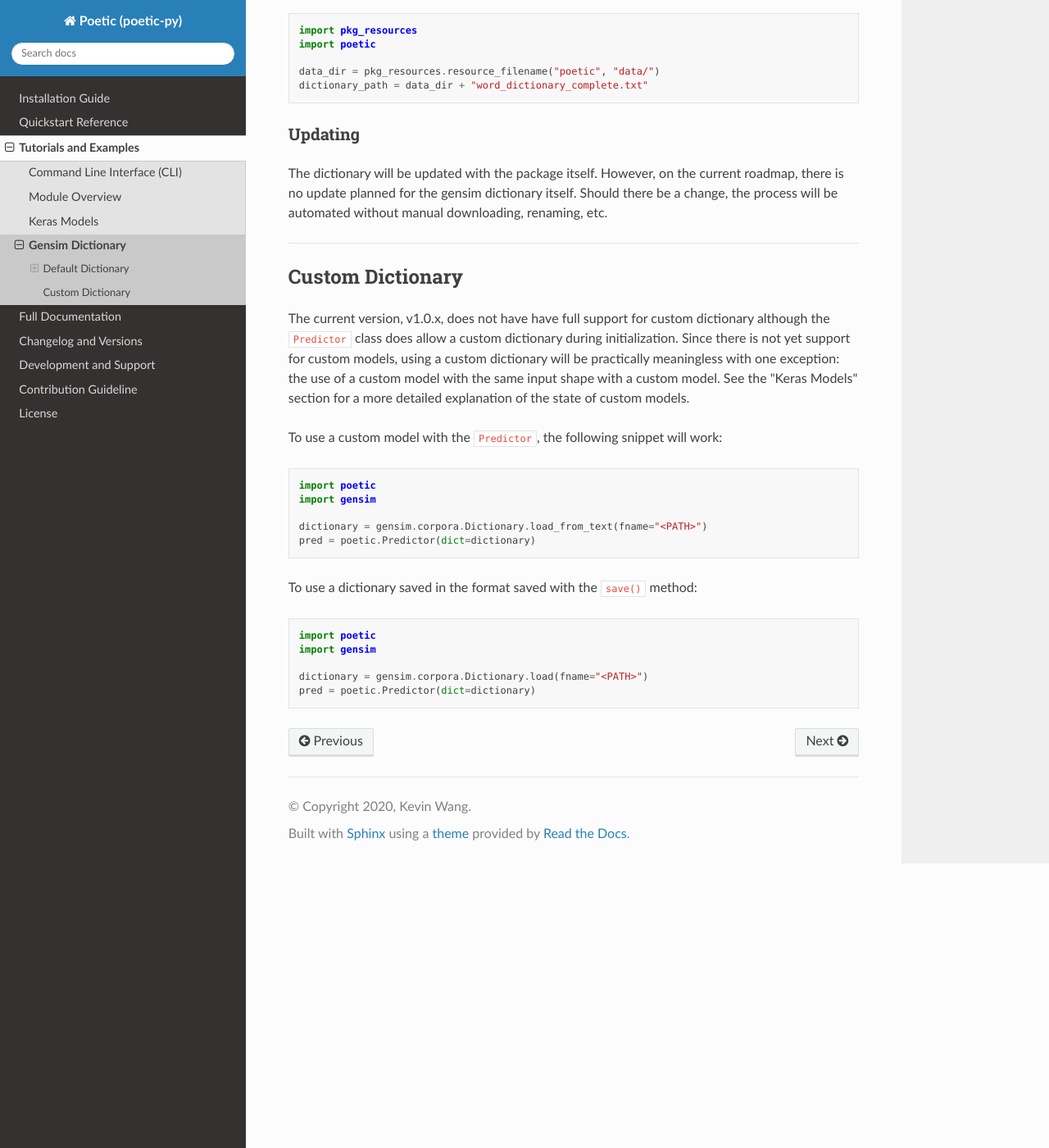
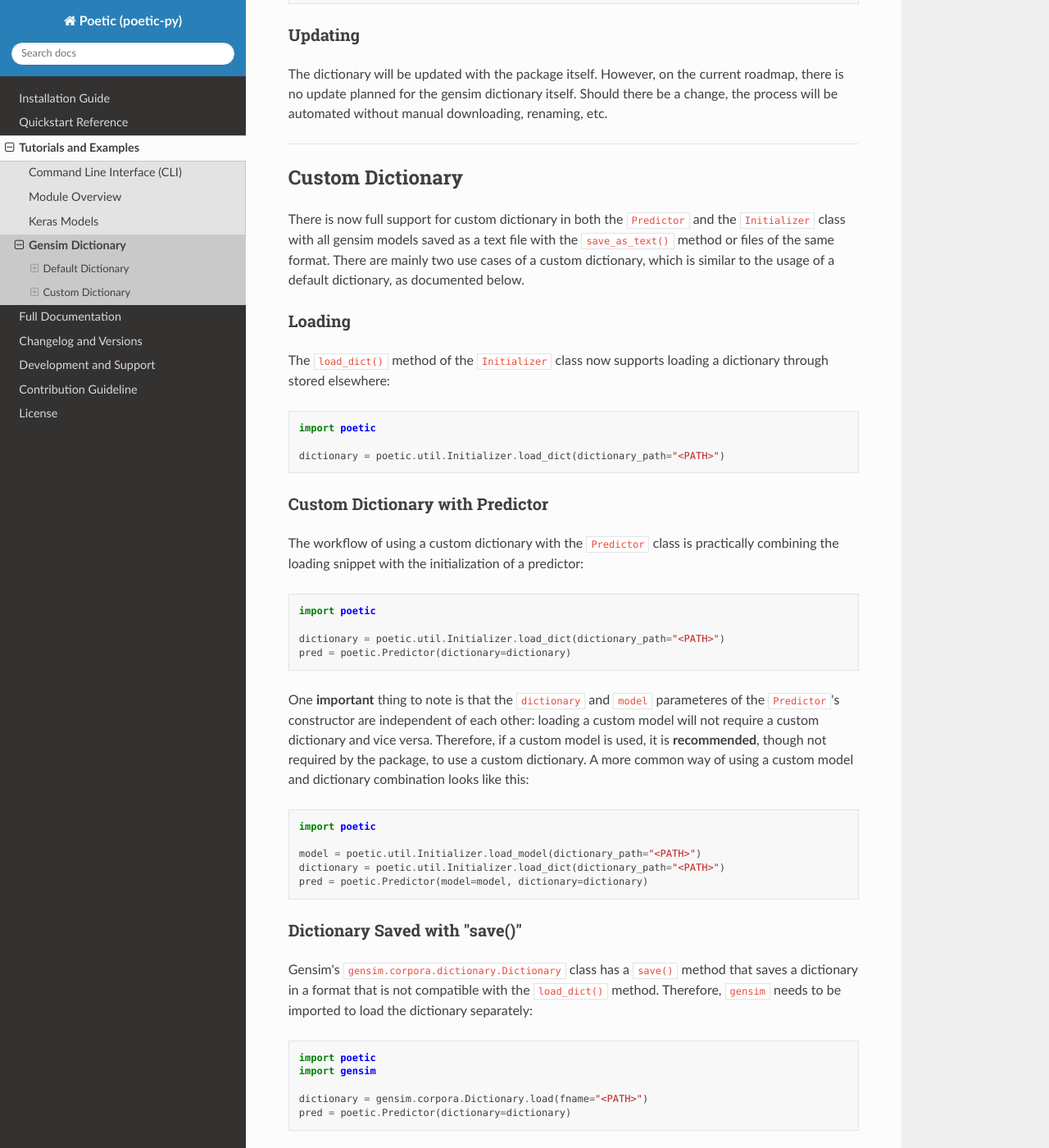
Before and after one commit to kevin931/poetic, a Sphinx documentation site: the page built from docs/source/usage/dictionary.rst, in a window 1280 px wide and 1400 px high, scrolled down 1825 px. Shown: the whole window at 82% size. Built offline with Sphinx 7.4.7 and the Read the Docs theme 2.0.0, drawn with Linux system fonts in a browser that asks for light colours; some of the changed text lies outside the part shown.

Commit message:
Updated custom dictionary doc
This goes with the latest development on the dev branch.

```diff
--- a/docs/source/usage/dictionary.rst
+++ b/docs/source/usage/dictionary.rst
@@ -53,19 +53,14 @@
 Loading
 --------
 
-The ``Predictor`` class loads the default dictionary by default if the ``dict`` parameter is not
-specified as in the example below:
+The ``Predictor`` class loads the default dictionary by default if the ``dictionary`` parameter is
+not specified as in the example below:
 
 .. code-block:: python
 
     import poetic
 
     pred = poetic.Predictor()
-
-One **important** thing to note is that the ``dict`` and ``model`` parameters are independent of
-each other: loading a custom model will not require a custom dictionary and vice versa. Therefore,
-if a custom model is used, it is **recommended**, though not required by the package, to use a custom
-dictionary.
 
 Under the hood, the ``Predictor`` calls the ``Initializer`` class to load the dictionary, which is
 also a valid way of loading the dictionary independently:
@@ -76,7 +71,7 @@
 
     dictionary = poetic.util.Initializer.load_dict()
     # If a Predictor is to be used:
-    pred = poetic.Predictor(dict=dictionary)
+    pred = poetic.Predictor(dictionary=dictionary)
 
 The above two snippets are functionally equivalent as shown, but the latter approach allows for
 the use of a dictionary independently, including accessing its own methods attributes, etc.
@@ -105,23 +100,56 @@
 Custom Dictionary
 *******************
 
-The current version, v1.0.x, does not have have full support for custom dictionary although
-the ``Predictor`` class does allow a custom dictionary during initialization. Since there is
-not yet support for custom models, using a custom dictionary will be practically meaningless
-with one exception: the use of a custom model with the same input shape with a custom model.
-See the "Keras Models" section for a more detailed explanation of the state of custom models.
+There is now full support for custom dictionary in both the ``Predictor`` and the ``Initializer``
+class with all gensim models saved as a text file with the ``save_as_text()`` method or files of
+the same format. There are mainly two use cases of a custom dictionary, which is similar to the
+usage of a default dictionary, as documented below.
 
-To use a custom model with the ``Predictor``, the following snippet will work:
+Loading
+--------
+
+The ``load_dict()`` method of the ``Initializer`` class now supports loading a dictionary through
+stored elsewhere:
 
 .. code-block:: python
 
     import poetic
-    import gensim
 
-    dictionary = gensim.corpora.Dictionary.load_from_text(fname="<PATH>")
-    pred = poetic.Predictor(dict=dictionary)
+    dictionary = poetic.util.Initializer.load_dict(dictionary_path="<PATH>")
 
-To use a dictionary saved in the format saved with the ``save()`` method:
+Custom Dictionary with Predictor
+---------------------------------
+
+The workflow of using a custom dictionary with the ``Predictor`` class is practically combining
+the loading snippet with the initialization of a predictor:
+
+.. code-block:: python
+
+    import poetic
+
+    dictionary = poetic.util.Initializer.load_dict(dictionary_path="<PATH>")
+    pred = poetic.Predictor(dictionary=dictionary)
+
+One **important** thing to note is that the ``dictionary`` and ``model`` parameteres of the ``Predictor``'s
+constructor are independent of each other: loading a custom model will not require a custom dictionary
+and vice versa. Therefore, if a custom model is used, it is **recommended**, though not required by the
+package, to use a custom dictionary. A more common way of using a custom model and dictionary combination
+looks like this:
+
+.. code-block:: python
+
+    import poetic
+
+    model = poetic.util.Initializer.load_model(dictionary_path="<PATH>")
+    dictionary = poetic.util.Initializer.load_dict(dictionary_path="<PATH>")
+    pred = poetic.Predictor(model=model, dictionary=dictionary)
+
+Dictionary Saved with "save()"
+------------------------------
+
+Gensim's ``gensim.corpora.dictionary.Dictionary`` class has a ``save()`` method that saves
+a dictionary in a format that is not compatible with the ``load_dict()`` method. Therefore,
+``gensim`` needs to be imported to load the dictionary separately:
 
 .. code-block:: python
 
@@ -129,4 +157,4 @@
     import gensim
 
     dictionary = gensim.corpora.Dictionary.load(fname="<PATH>")
-    pred = poetic.Predictor(dict=dictionary)
+    pred = poetic.Predictor(dictionary=dictionary)
```
